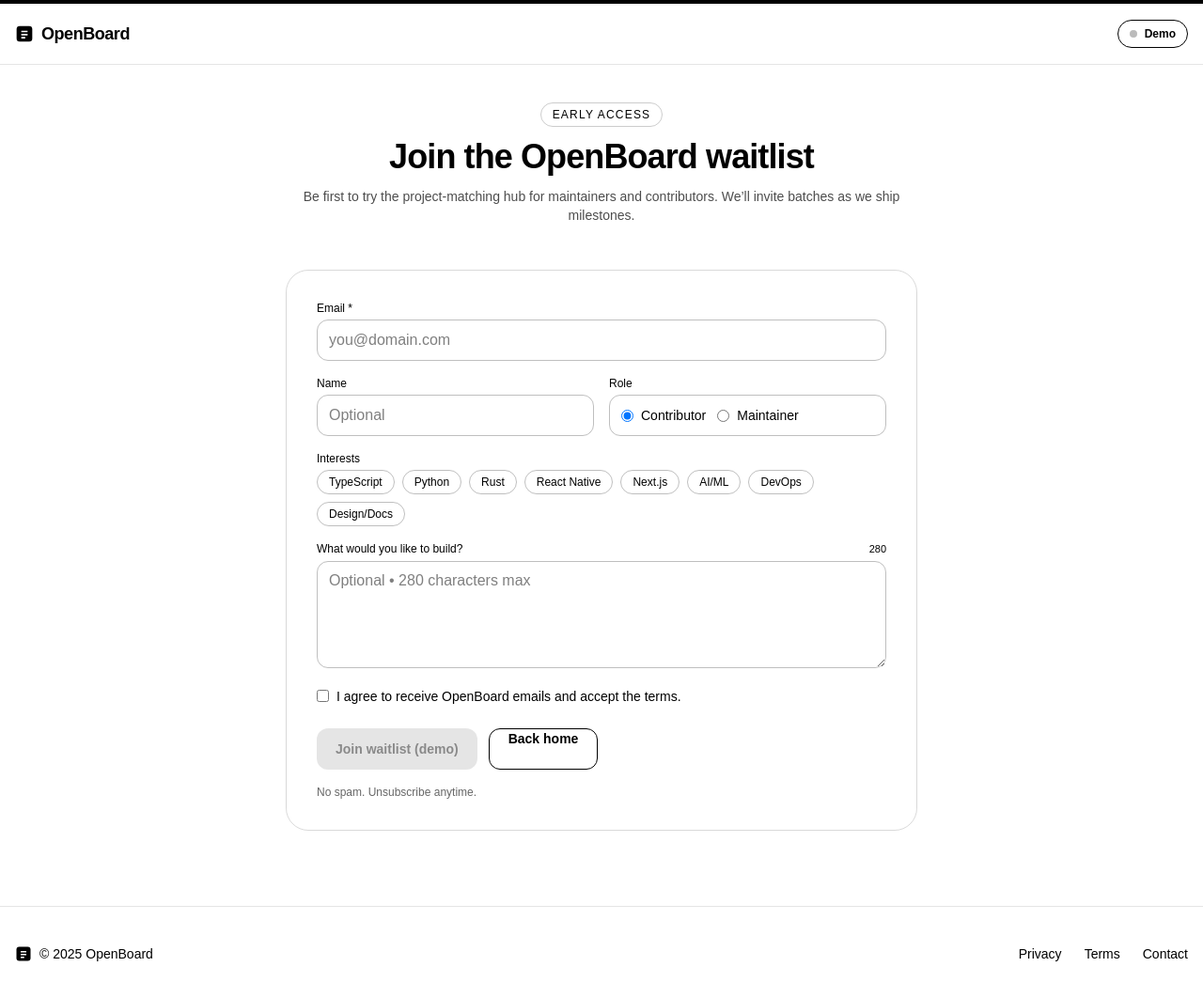
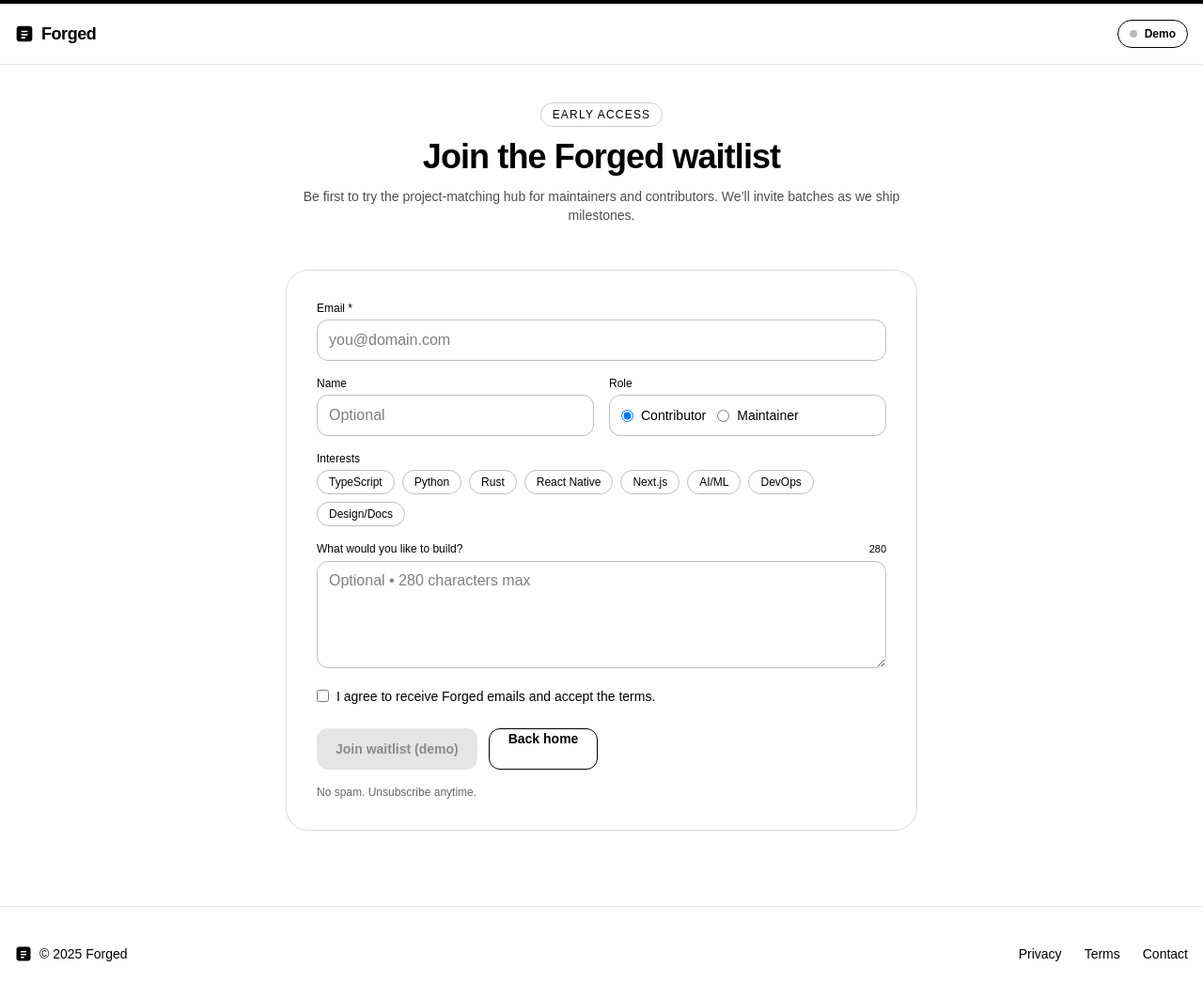
Before and after one commit to TanmayDabhade/oss-waitlist, a Next.js app: page /waitlist in a window 1280 px wide. Shown: the top 1062 px of the page at 94% size. Built offline with nearby package versions, Linux system fonts and the light colour scheme.

Commit message:
name change

```diff
--- a/app/page.tsx
+++ b/app/page.tsx
@@ -31,7 +31,7 @@ export default function Home() {
             Find projects. Rally contributors. <span className="underline decoration-black/20">Ship faster.</span>
           </h1>
           <p className="mx-auto max-w-2xl text-pretty text-base text-black/70 md:text-lg">
-            OpenBoard is a lightweight hub for maintainers and makers to post projects, match with contributors, and track progress—without the overhead.
+            Forged is a lightweight hub for maintainers and makers to post projects, match with contributors, and track progress—without the overhead.
           </p>
 
           <div className="mx-auto flex flex-col items-center justify-center gap-3 sm:flex-row">
@@ -64,7 +64,7 @@ export default function Home() {
         <div className="absolute inset-x-4 -z-10 top-6 rounded-3xl border border-black/10" />
 
         <div className="mx-auto grid max-w-3xl place-items-center gap-3 text-center">
-          <p className="mx-auto w-fit rounded-full border border-black/20 px-3 py-1 text-xs uppercase tracking-widest">Why OpenBoard</p>
+          <p className="mx-auto w-fit rounded-full border border-black/20 px-3 py-1 text-xs uppercase tracking-widest">Why Forged</p>
           <h2 className="text-balance text-3xl font-extrabold tracking-tight sm:text-4xl">Purpose-built to keep momentum</h2>
           <p className="text-black/70">
             Post crisp project cards, match with aligned contributors, and keep progress visible without bloated PM tools.
--- a/app/waitlist/page.tsx
+++ b/app/waitlist/page.tsx
@@ -6,7 +6,7 @@ import Link from "next/link";
 // • No direct `process.env` access on the client
 // • Supports demo vs. live modes:
 //    - default: demo (simulated submit)
-//    - force live: set <html data-openboard-mode="live"> OR add ?mode=live to the URL
+//    - force live: set <html data-Forged-mode="live"> OR add ?mode=live to the URL
 // • Honeypot + submit-time threshold for basic spam protection
 // • Character counter, client-side validation, and clear success/failure states
 
@@ -32,7 +32,7 @@ function getInitialMode(): Mode {
   }
   // 2) HTML attribute
   if (typeof document !== "undefined") {
-    const attr = document.documentElement.getAttribute("data-openboard-mode");
+    const attr = document.documentElement.getAttribute("data-Forged-mode");
     if (attr === "live") return "live";
   }
   return "demo";
@@ -154,7 +154,7 @@ export default function WaitlistPage() {
         <div className="mx-auto flex h-16 max-w-7xl items-center justify-between px-4">
           <div className="flex items-center gap-2">
             <Logo />
-            <span className="text-lg font-semibold tracking-tight">OpenBoard</span>
+            <span className="text-lg font-semibold tracking-tight">Forged</span>
           </div>
           <div className="flex items-center gap-2 text-xs">
             <ModePill mode={mode} onToggle={() => setMode((m) => (m === "demo" ? "live" : "demo"))} />
@@ -167,7 +167,7 @@ export default function WaitlistPage() {
         <div className="absolute inset-x-4 -z-10 top-6 rounded-3xl border border-black/10" />
         <div className="grid place-items-center gap-3 text-center">
           <p className="mx-auto w-fit rounded-full border border-black/20 px-3 py-1 text-xs uppercase tracking-widest">Early access</p>
-          <h1 className="text-balance text-3xl font-extrabold tracking-tight sm:text-4xl">Join the OpenBoard waitlist</h1>
+          <h1 className="text-balance text-3xl font-extrabold tracking-tight sm:text-4xl">Join the Forged waitlist</h1>
           <p className="max-w-2xl text-sm text-black/70">
             Be first to try the project-matching hub for maintainers and contributors. We’ll invite batches as we ship milestones.
           </p>
@@ -182,7 +182,7 @@ export default function WaitlistPage() {
               <h2 className="text-xl font-semibold sm:text-2xl">You’re on the list! 🎉</h2>
               <p className="text-sm text-black/70">We’ll email you when your invite is ready. Meanwhile, say hi on the repo and star updates.</p>
               <div className="mt-2 flex items-center justify-center gap-3">
-                <Link href="https://github.com/openboard" className="rounded-full border border-black px-4 py-2 text-sm font-semibold hover:bg-black hover:text-white">GitHub</Link >
+                <Link href="https://github.com/Forged" className="rounded-full border border-black px-4 py-2 text-sm font-semibold hover:bg-black hover:text-white">GitHub</Link >
                 <Link href="/projects" className="rounded-full border border-black px-4 py-2 text-sm font-semibold hover:bg-black hover:text-white">Explore projects</Link >
               </div>
             </div>
@@ -296,7 +296,7 @@ export default function WaitlistPage() {
 
               <label className="mt-1 inline-flex items-center gap-2 text-sm">
                 <input type="checkbox" checked={agree} onChange={() => setAgree((v) => !v)} />
-                I agree to receive OpenBoard emails and accept the terms.
+                I agree to receive Forged emails and accept the terms.
               </label>
 
               {error && (
@@ -335,7 +335,7 @@ export default function WaitlistPage() {
         <div className="mx-auto flex max-w-7xl flex-col items-center justify-between gap-4 px-4 py-10 sm:flex-row">
           <div className="flex items-center gap-2">
             <Logo size={18} />
-            <span className="text-sm">© {new Date().getFullYear()} OpenBoard</span>
+            <span className="text-sm">© {new Date().getFullYear()} Forged</span>
           </div>
           <div className="flex items-center gap-6 text-sm">
             <Link className="hover:opacity-70" href="#">Privacy</Link >
```
